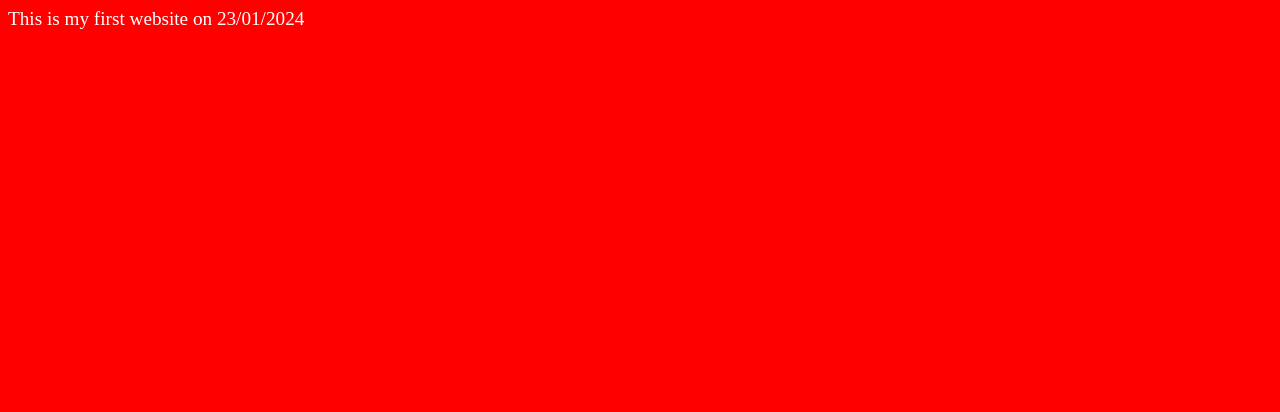
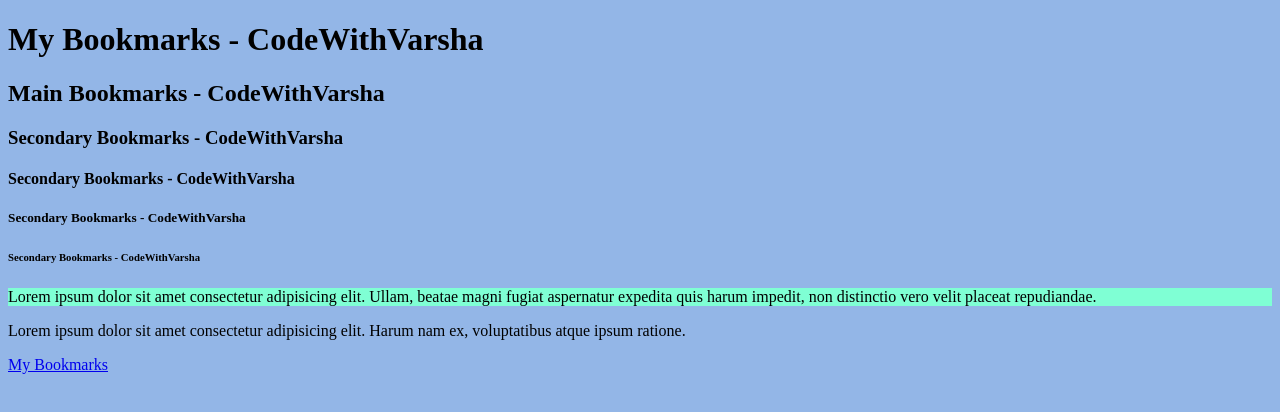
Before and after one commit to varsha-kotegar/Sigma-Web-Develop-Course, a plain HTML site: page index.html in a window 1280 px wide. Drawn offline with Linux system fonts and the light colour scheme.

Commit message:
Add files via upload

```diff
--- a/index.html
+++ b/index.html
@@ -3,12 +3,18 @@
 <head>
     <meta charset="UTF-8">
     <meta name="viewport" content="width=device-width, initial-scale=1.0">
-    <title>Sigma Web Development Course
-    </title>
-    <link rel="stylesheet" href="style.css">
+    <title>My Bookmarks - CodeWithVarsha</title>
 </head>
 <body>
-    This is my first website on 23/01/2024
-    <script src="script.js"></script>
+    <h1>My Bookmarks - CodeWithVarsha</h1>
+    <h2>Main Bookmarks - CodeWithVarsha</h2>
+    <h3>Secondary Bookmarks - CodeWithVarsha</h3>
+    <h4>Secondary Bookmarks - CodeWithVarsha</h4>
+    <h5>Secondary Bookmarks - CodeWithVarsha</h5>
+    <h6>Secondary Bookmarks - CodeWithVarsha</h6>
+    <p style="background-color: aquamarine;">Lorem ipsum dolor sit amet consectetur adipisicing elit. Ullam, beatae magni fugiat aspernatur expedita quis harum impedit, non distinctio vero velit placeat repudiandae.</p>
+    <p>Lorem ipsum dolor sit amet consectetur adipisicing elit. Harum nam ex, voluptatibus atque ipsum ratione.</p>
+    <link rel="stylesheet" href="style.css">
+    <a href="http:127.0.0.1:3000/mybookmarks.html">My Bookmarks</a>
 </body>
 </html>
--- a/script.js
+++ /dev/null
@@ -1 +0,0 @@
-alert("Welcome to Sigma Web Development Course")
--- a/style.css
+++ b/style.css
@@ -1,5 +1,3 @@
 body{
-    background-color: red;
-    color: white;
-    font-size: larger;
+    background-color: rgb(147, 182, 231);
 }
```
Also changed, not shown: Mybookmarks.html (added, +23 -0 lines).
